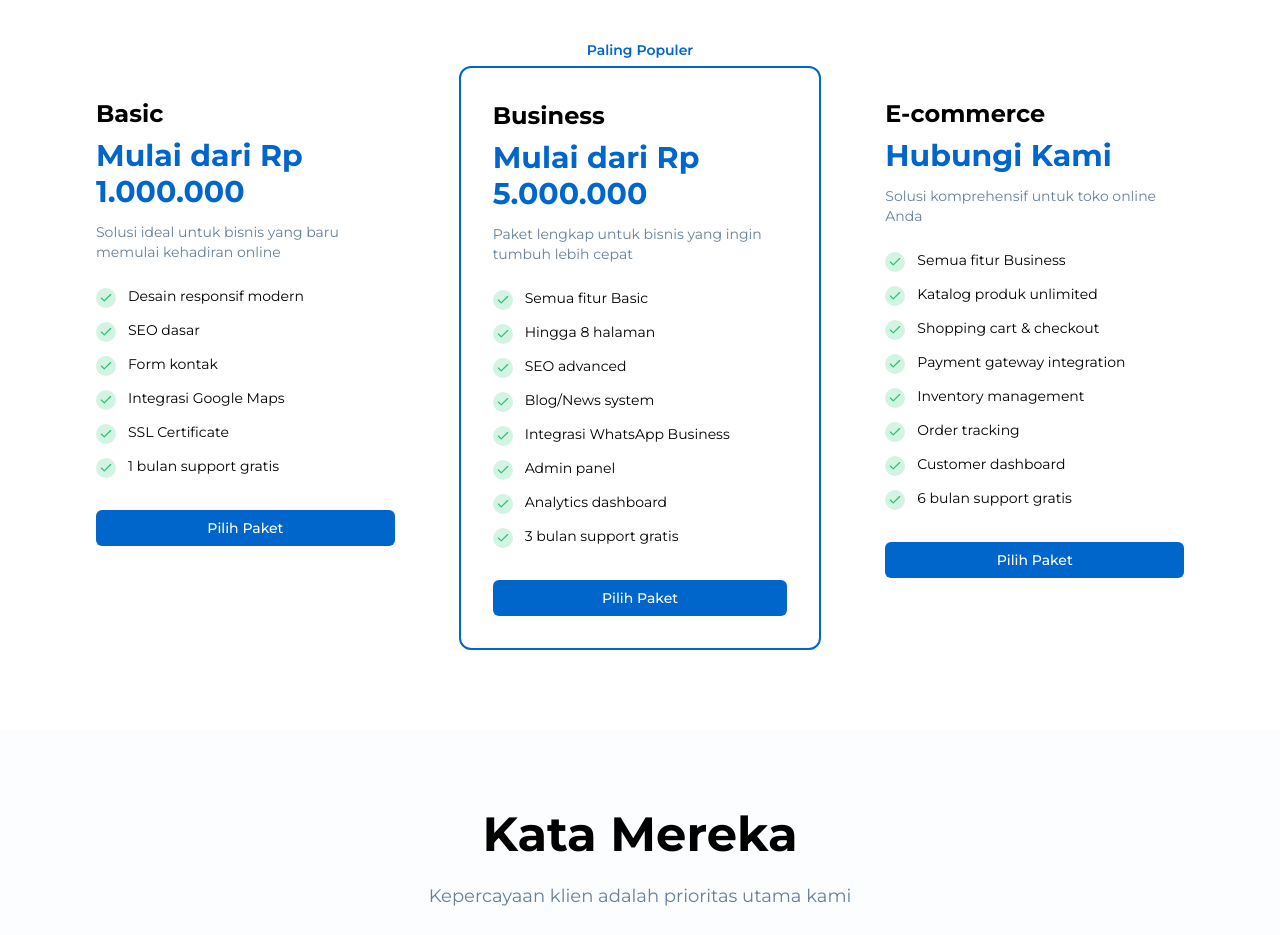
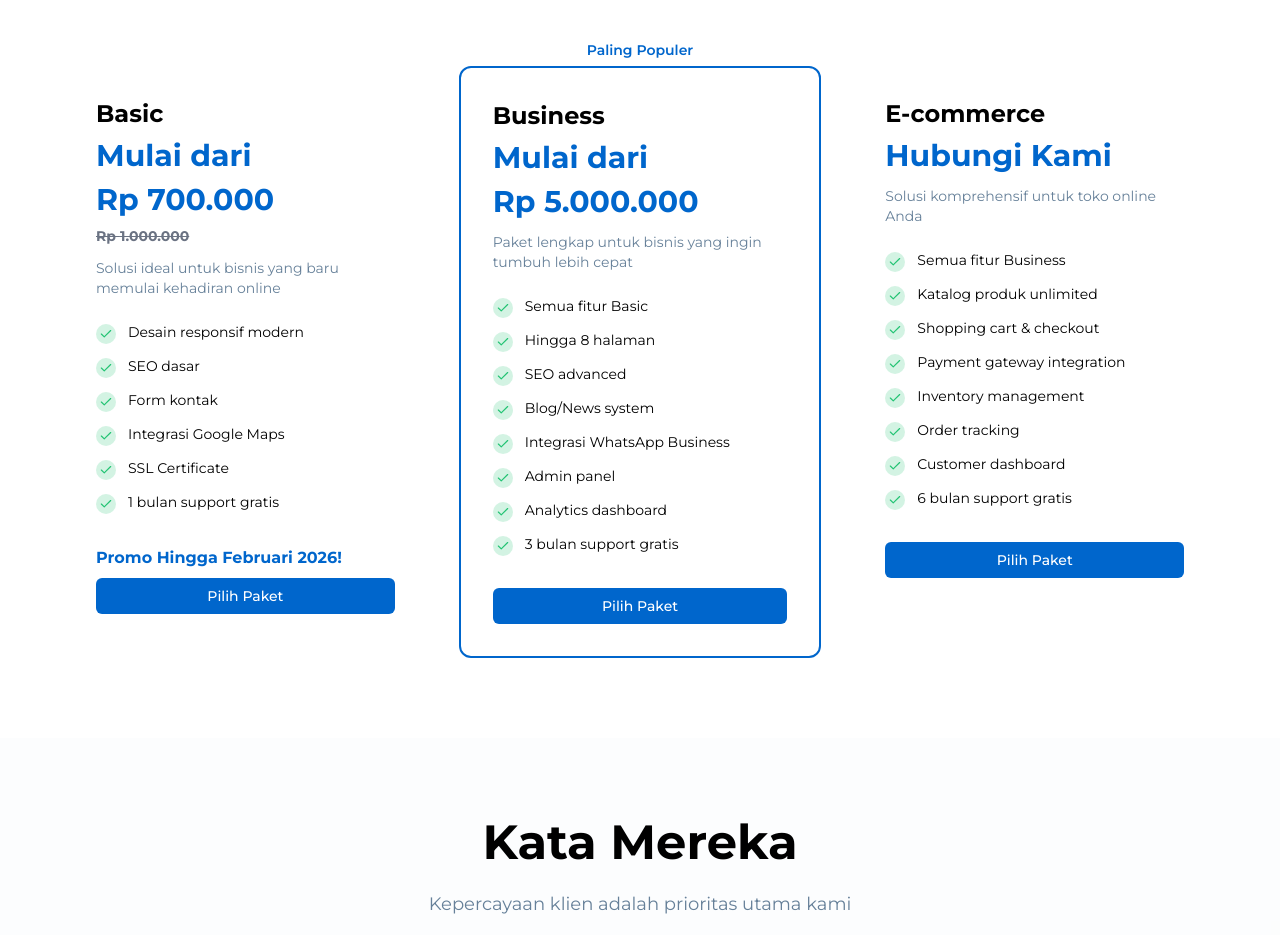
Before and after one commit to rullyfadheli/landing-page, a Next.js app: page / in a window 1280 px wide. Shown: the part 1620-2555 px from the top of the page. Built offline with nearby package versions, Linux system fonts and the light colour scheme.

Commit message:
feat: implement Packages section UI component to display service plans and features

```diff
--- a/app/src/ui/Packages.tsx
+++ b/app/src/ui/Packages.tsx
@@ -6,7 +6,8 @@ const Packages = () => {
   const packages = [
     {
       name: "Basic",
-      price: "Mulai dari Rp 1.000.000",
+      price: "1.000.000",
+      promo: "700.000",
       description:
         "Solusi ideal untuk bisnis yang baru memulai kehadiran online",
       features: [
@@ -22,7 +23,7 @@ const Packages = () => {
     },
     {
       name: "Business",
-      price: "Mulai dari Rp 5.000.000",
+      price: "5.000.000",
       description: "Paket lengkap untuk bisnis yang ingin tumbuh lebih cepat",
       features: [
         "Semua fitur Basic",
@@ -38,7 +39,6 @@ const Packages = () => {
     },
     {
       name: "E-commerce",
-      price: "Hubungi Kami",
       description: "Solusi komprehensif untuk toko online Anda",
       features: [
         "Semua fitur Business",
@@ -81,12 +81,15 @@ const Packages = () => {
 
               <div className="mb-6">
                 <h3 className="text-2xl font-bold mb-2">{pkg.name}</h3>
-                <div className="text-3xl font-bold text-primary mb-3">
-                  {pkg.price}
+                <div className="flex flex-col gap-2 text-3xl font-bold text-primary mb-3">
+                  {Boolean(pkg.price) && <span>Mulai dari </span>}
+                  {pkg.promo && <span className="text-md">Rp {pkg.promo}</span>}
+                  <span className={`${pkg.promo ? "line-through text-gray-500 text-sm" : ""}`}>{pkg.price ? "Rp " : "Hubungi Kami"} {pkg.price}</span>
                 </div>
                 <p className="text-sm text-muted-foreground">
                   {pkg.description}
                 </p>
+
               </div>
 
               <ul className="space-y-3 mb-8">
@@ -99,6 +102,7 @@ const Packages = () => {
                   </li>
                 ))}
               </ul>
+                {pkg.promo && <p className="text-primary font-bold my-2">Promo Hingga Februari 2026!</p>}
 
               <PackagesButton />
             </div>
```
